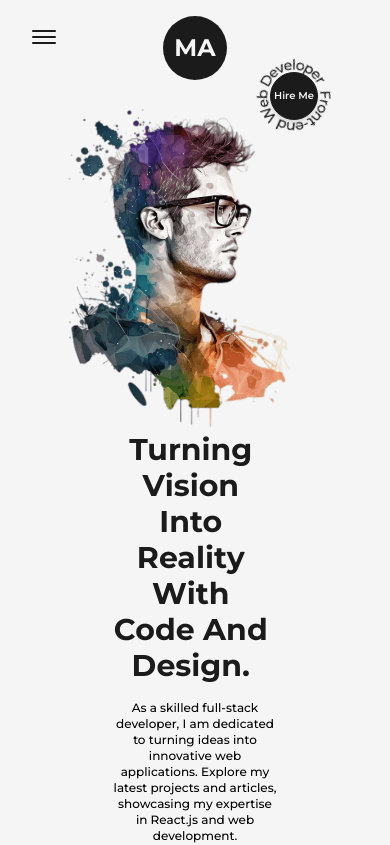
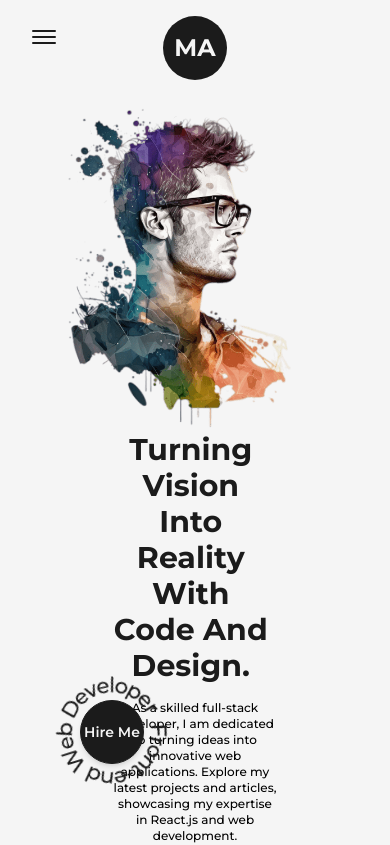
Before and after one commit to imoeadel/moe-adel-portfolio, a Next.js app: page / in a window 390 px wide. Shown: the top 845 px of the page. Built offline with nearby package versions, Linux system fonts and the light colour scheme.

Commit message:
fixing hire me and dark mode icon

```diff
--- a/src/components/HireMe.js
+++ b/src/components/HireMe.js
@@ -5,8 +5,8 @@ import { CircularText } from './Icons';
 const HireMe = () => {
   return (
     <div className="fixed left-4 bottom-4 flex items-center justify-center overflow-hidden
-     md:right-8 md:left-auto md:top-8 md:bottom-auto ">
-      <div className="w-48 h-auto flex items-center justify-center relative md:w-32">
+      ">
+      <div className="w-48 h-auto flex items-center justify-center relative ">
         <CircularText
           className={'fill-dark animate-spin-slow dark:fill-light'}
         />
@@ -16,7 +16,7 @@ const HireMe = () => {
            -translate-y-1/2 bg-dark text-light shadow-md border border-solid border-dark
            w-16 h-16 rounded-full text-sm font-semibold hover:bg-light hover:text-dark
            dark:bg-light dark:text-dark hover:dark:bg-dark hover:dark:text-light
-           hover:dark:border-light md:w-12 md:h-12 md:text-[10px]"
+           hover:dark:border-light "
         >
           Hire Me
         </Link>
--- a/src/components/Navbar.js
+++ b/src/components/Navbar.js
@@ -176,7 +176,7 @@ const Navbar = () => {
 
         <button
           onClick={() => setMode(mode === 'light' ? 'dark' : 'light')}
-          className={`ml-3 flex items-center justify-center rounded-full p-1
+          className={`ml-3 flex items-center justify-center rounded-full p-1 w-6 h-6
           ${mode === 'light' ? 'bg-dark text-light' : 'bg-light text-dark'}`}
         >
           {mode === 'dark' ? (
```
